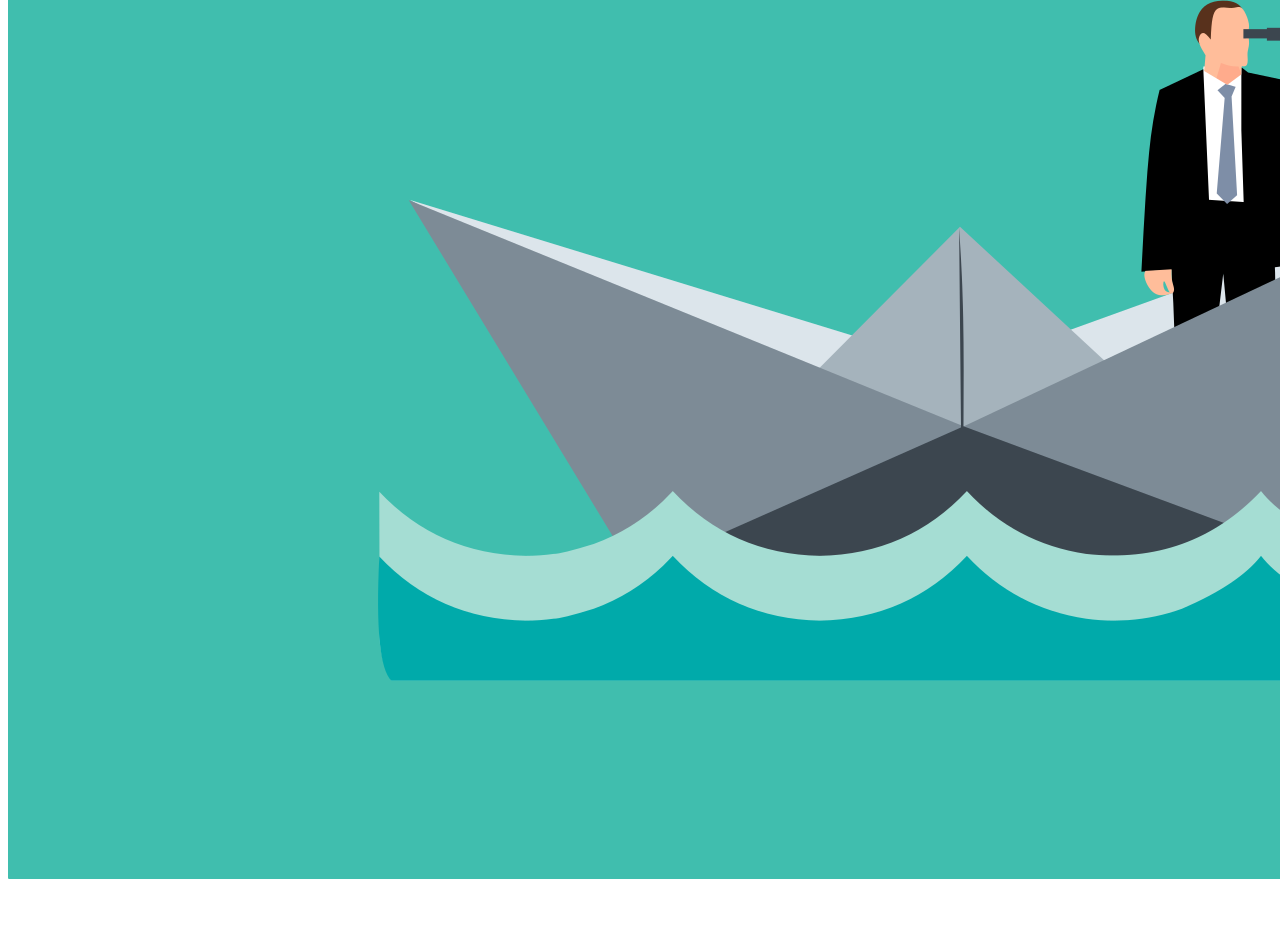
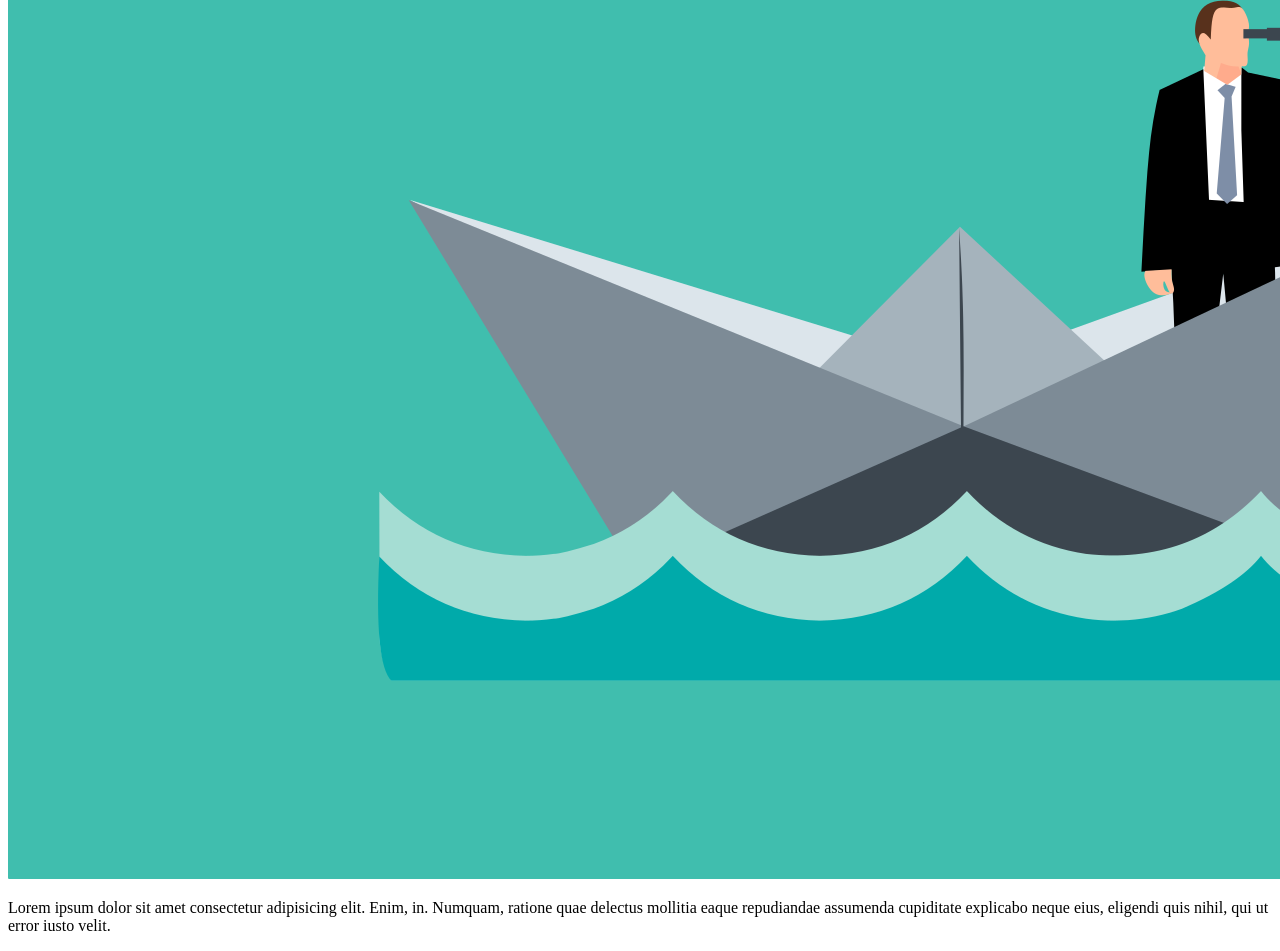
Before and after one commit to barasami/Node-server, a website: page views/subdir/new-page.html in a window 1280 px wide. Shown: the part 738-1689 px from the top of the page. Before the commit the page ends 1629 px from the top, so only its background shows below. Drawn offline with Linux system fonts and the light colour scheme.

Commit message:
modified newpg

```diff
--- a/views/subdir/new-page.html
+++ b/views/subdir/new-page.html
@@ -24,6 +24,12 @@
     </p>
     <div>
         <img src="./../../img/opportunity-7065790.png" alt="name">
+        <p>Lorem ipsum dolor sit amet consectetur adipisicing elit.
+            Enim, in. Numquam, ratione quae delectus mollitia eaque
+            repudiandae assumenda cupiditate explicabo neque eius,
+
+            eligendi quis nihil, qui ut error iusto velit.
+        </p>
     </div>
 </body>
 </html>
```
